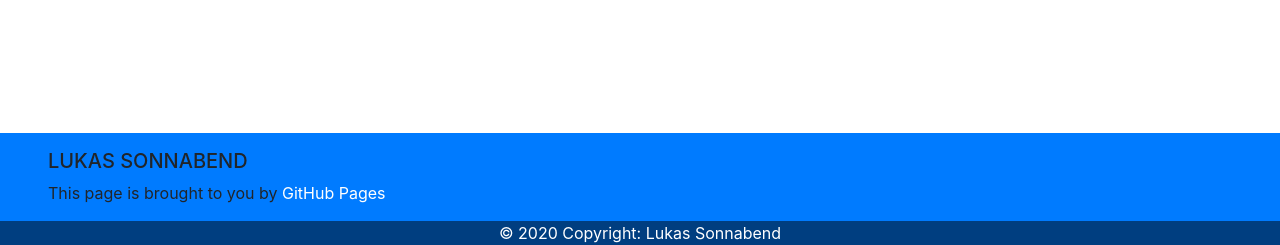
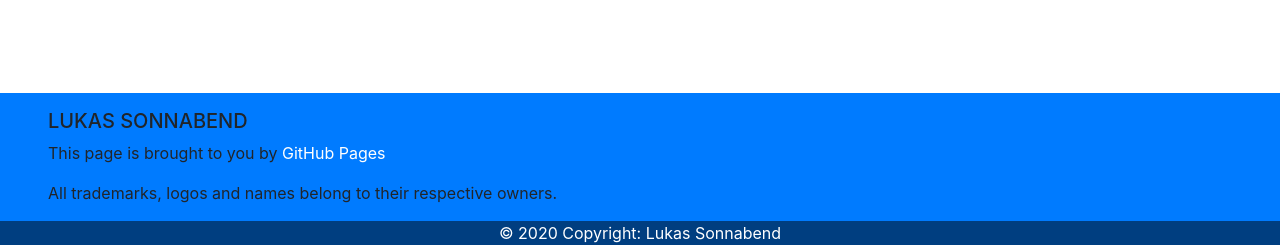
Before and after one commit to LukasSonnabend/old_page, a plain HTML site: page index.html in a window 1280 px wide. Shown: the part 555-800 px from the top of the page. Drawn offline with nearby package versions, Linux system fonts and the light colour scheme.

Commit message:
Footer changed to two parts

```diff
--- a/index.html
+++ b/index.html
@@ -78,6 +78,7 @@
         <div id="topFooter" class="col-md-6 mt-md-0 mt-3">
           <h5 class="text-uppercase">Lukas Sonnabend</h5>
           <p>This page is brought to you by <a href="https://pages.github.com/" target="_blank" rel="noopener noreferrer">GitHub Pages</a></p>
+          <p>All trademarks, logos and names belong to their respective owners.</p>
         </div>
         <div id="bottomFooter" class="footer-copyright text-center">© 2020 Copyright: Lukas Sonnabend</div>
       </footer>
```
